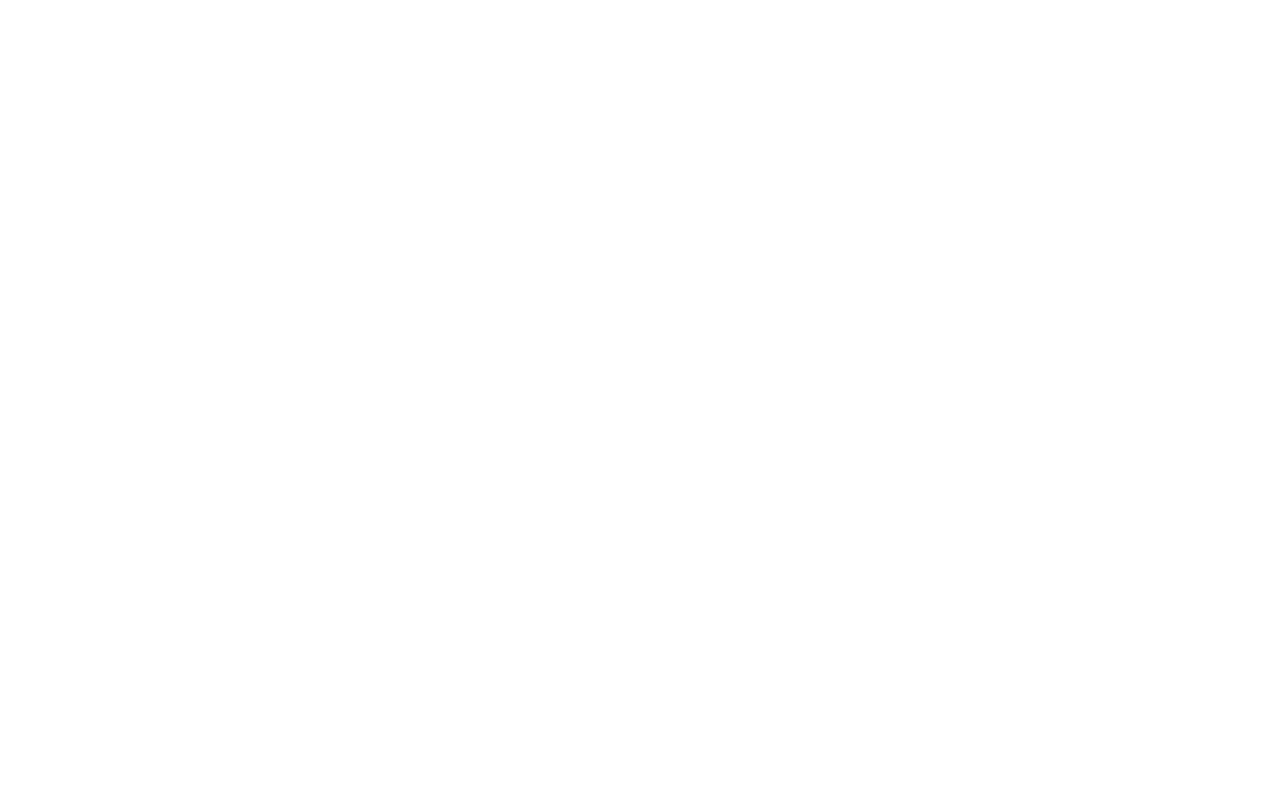
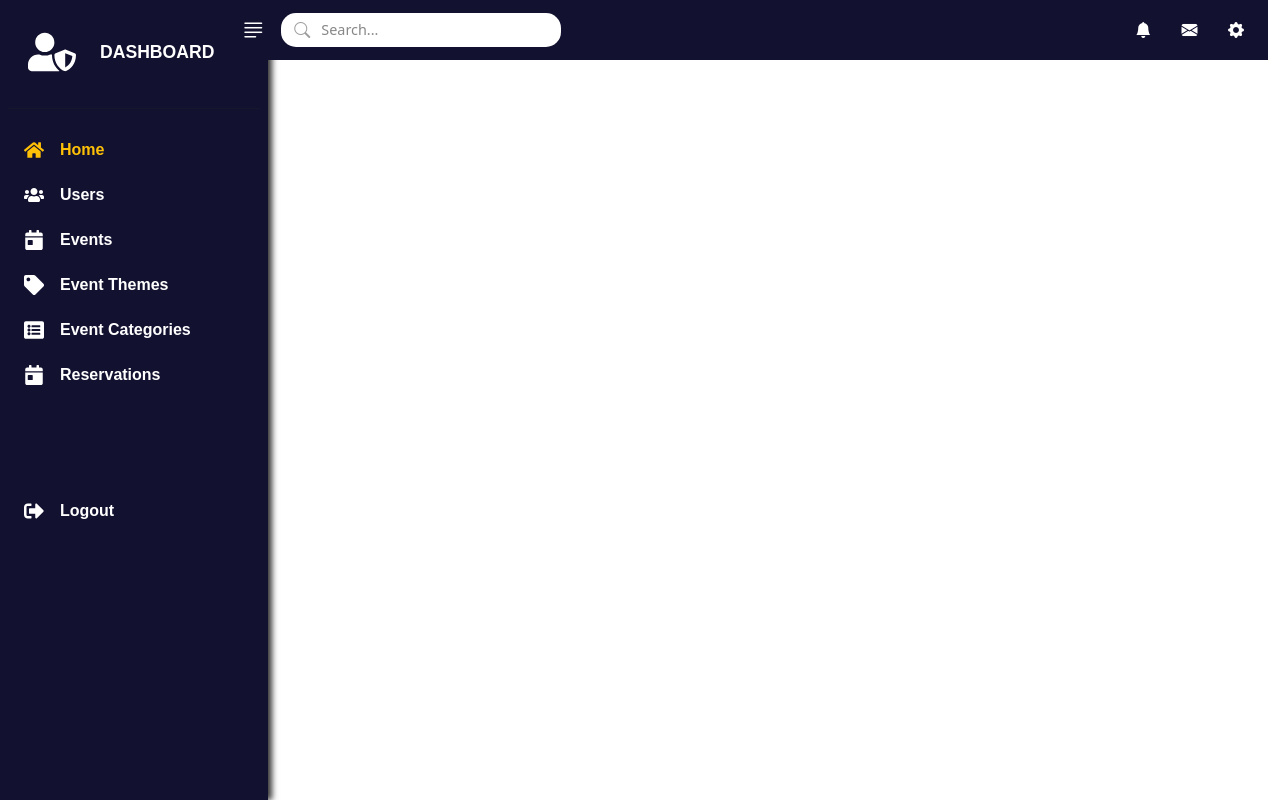
Before and after one commit to andapilingjurka/OrganizingEventsFrontEnd, a React (Create React App) app in the folder organizingevents/: page / in a window 1280 px wide. Before the commit this address had no page. Built offline with nearby package versions, Linux system fonts and the light colour scheme; a web font is replaced by a local one.

Commit message:
Ndryshime per path ne App.js

```diff
--- a/organizingevents/src/Admin/include/Sidebar.js
+++ b/organizingevents/src/Admin/include/Sidebar.js
@@ -11,8 +11,8 @@ function Sidebar() {
       <div className="logo m-1">
         <FaUserShield className="admin-icon" /> {/* Admin icon */}
         <Link
-          to="/dashboard"
-          className={`dashboard-link ${location.pathname === "/dashboard" ? "active-link" : ""}`}
+          to="/"
+          className={`dashboard-link ${location.pathname === "/" ? "active-link" : ""}`}
         >
           DASHBOARD
         </Link> {/* Dashboard link */}
--- a/organizingevents/src/App.js
+++ b/organizingevents/src/App.js
@@ -13,7 +13,7 @@ function App() {
   return (
     <Router>
       <Routes>
-        <Route path="/dashboard" element={<Dashboard />} />
+        <Route path="/" element={<Dashboard />} />
         <Route path="/eventsAdmin" element={<EventsAdmin />} />
         <Route path="/eventThemesAdmin" element={<EventThemesAdmin />} />
         <Route path="/eventCategoriesAdmin" element={<EventCategoriesAdmin />} />
```
